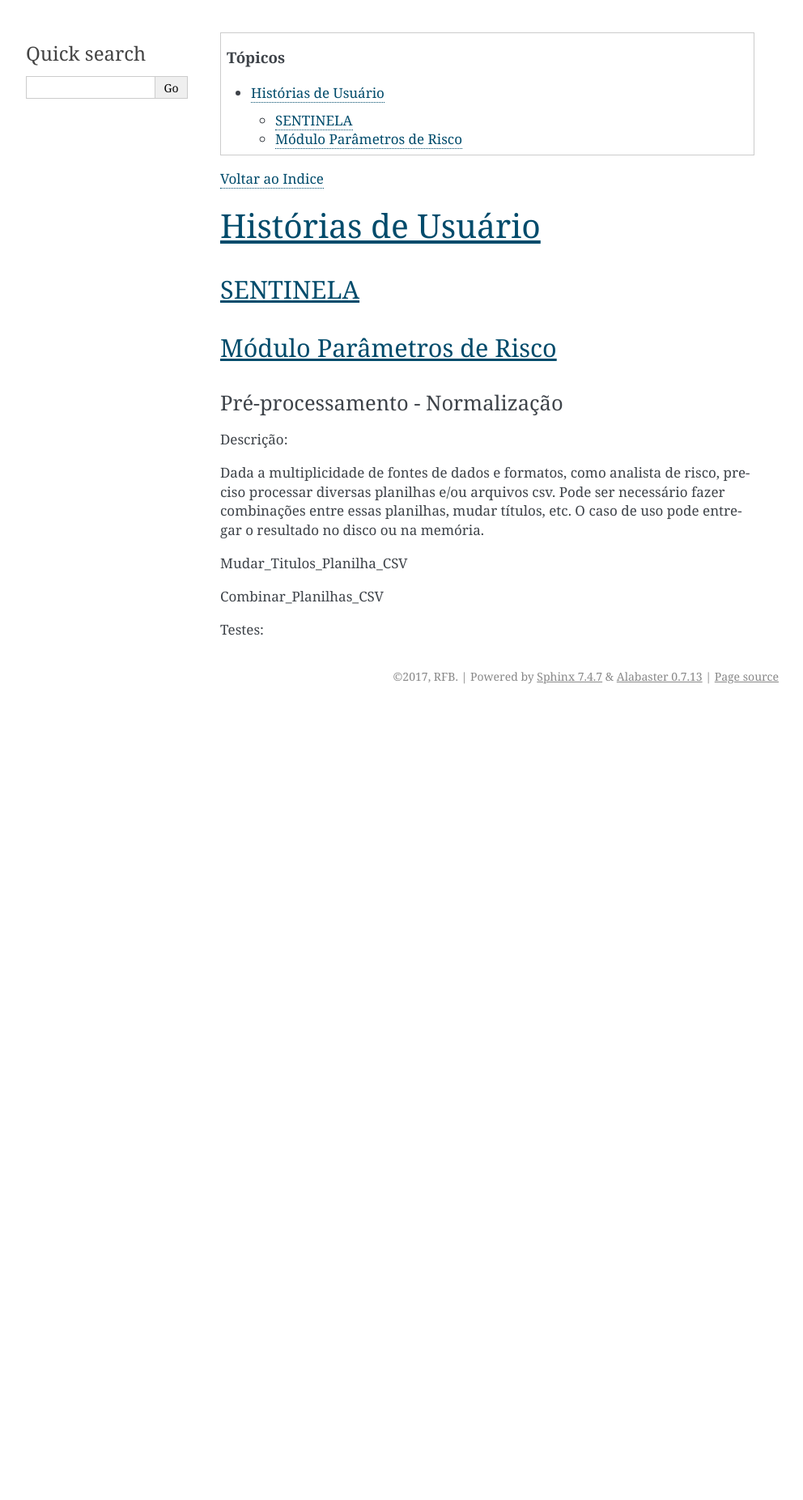
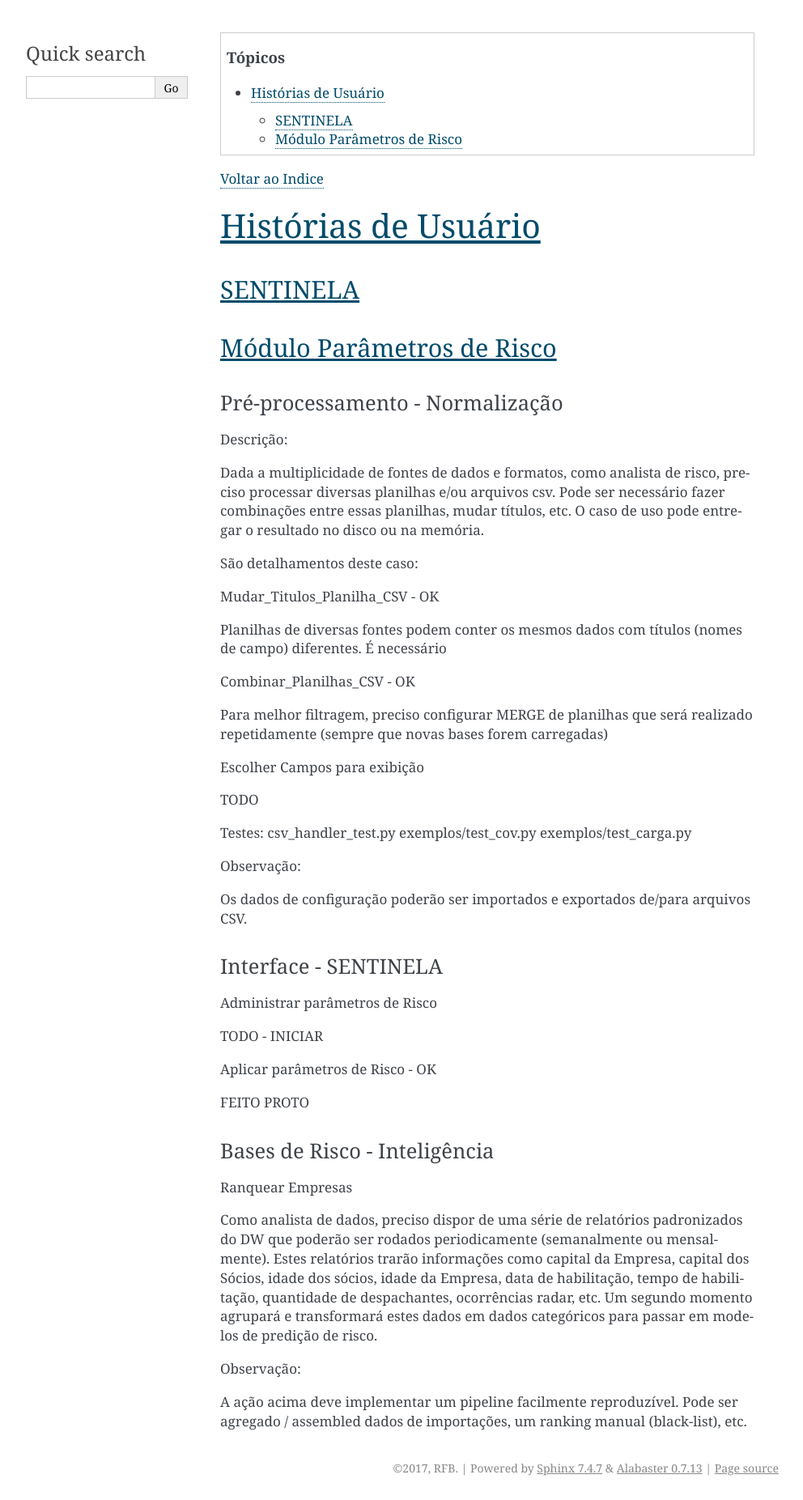
Before and after one commit to IvanBrasilico/ajna_docs, a Sphinx documentation site: the page built from docs/UserStories.rst, in a window 1280 px wide. Shown: the whole page at 81% size, without its empty margins (148-1140 px from the left). Built offline with Sphinx 7.4.7, drawn with Linux system fonts in a browser that asks for light colours; formulas are drawn with MathJax 3; before the commit the page ends 900 px from its top, so only the background shows below that.

Commit message:
User Stories

```diff
--- a/docs/UserStories.rst
+++ b/docs/UserStories.rst
@@ -19,10 +19,69 @@
 
 Descrição:
 
-Dada a multiplicidade de fontes de dados e formatos, como analista de risco, preciso processar diversas planilhas e/ou arquivos csv. Pode ser necessário fazer combinações entre essas planilhas, mudar títulos, etc. O caso de uso pode entregar o resultado no disco ou na memória.
+Dada a multiplicidade de fontes de dados e formatos, como analista de risco,
+preciso processar diversas planilhas e/ou arquivos csv.
+Pode ser necessário fazer combinações entre essas planilhas,
+mudar títulos, etc.
+O caso de uso pode entregar o resultado no disco ou na memória.
 
-Mudar_Titulos_Planilha_CSV
+São detalhamentos deste caso:
 
-Combinar_Planilhas_CSV
+Mudar_Titulos_Planilha_CSV - OK
+
+Planilhas de diversas fontes podem conter os mesmos dados com
+títulos (nomes de campo) diferentes. É necessário
+
+Combinar_Planilhas_CSV - OK
+
+Para melhor filtragem, preciso configurar MERGE de planilhas que será
+realizado repetidamente (sempre que novas bases forem carregadas)
+
+Escolher Campos para exibição
+
+TODO
+
 
 Testes:
+csv_handler_test.py
+exemplos/test_cov.py
+exemplos/test_carga.py
+
+Observação:
+
+Os dados de configuração poderão ser importados e exportados de/para arquivos CSV.
+
+
+Interface - SENTINELA
+---------------------
+
+Administrar parâmetros de Risco
+
+TODO - INICIAR
+
+
+Aplicar parâmetros de Risco - OK
+
+FEITO PROTO
+
+
+
+Bases de Risco - Inteligência
+-----------------------------
+
+Ranquear Empresas
+
+Como analista de dados, preciso dispor de uma série de relatórios
+padronizados do DW que poderão ser rodados periodicamente
+(semanalmente ou mensalmente). Estes relatórios trarão informações como
+capital da Empresa, capital dos Sócios, idade dos sócios, idade da Empresa,
+data de habilitação, tempo de habilitação, quantidade de despachantes,
+ocorrências radar, etc. Um segundo momento agrupará e
+transformará estes dados em dados categóricos para passar
+em modelos de predição de risco.
+
+Observação:
+
+A ação acima deve implementar um pipeline facilmente reproduzível.
+Pode ser agregado / assembled dados de importações, um ranking manual
+(black-list), etc.
```
